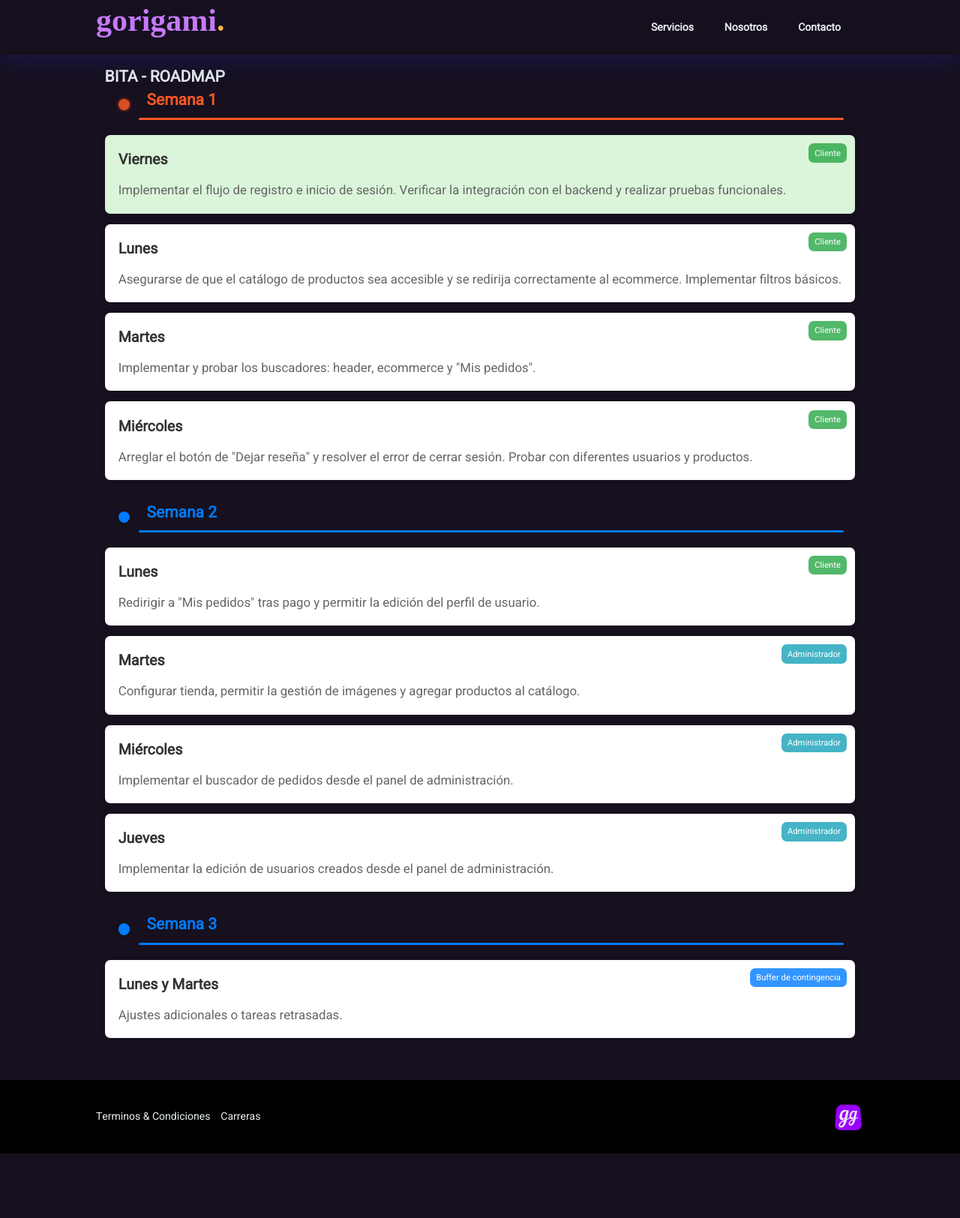
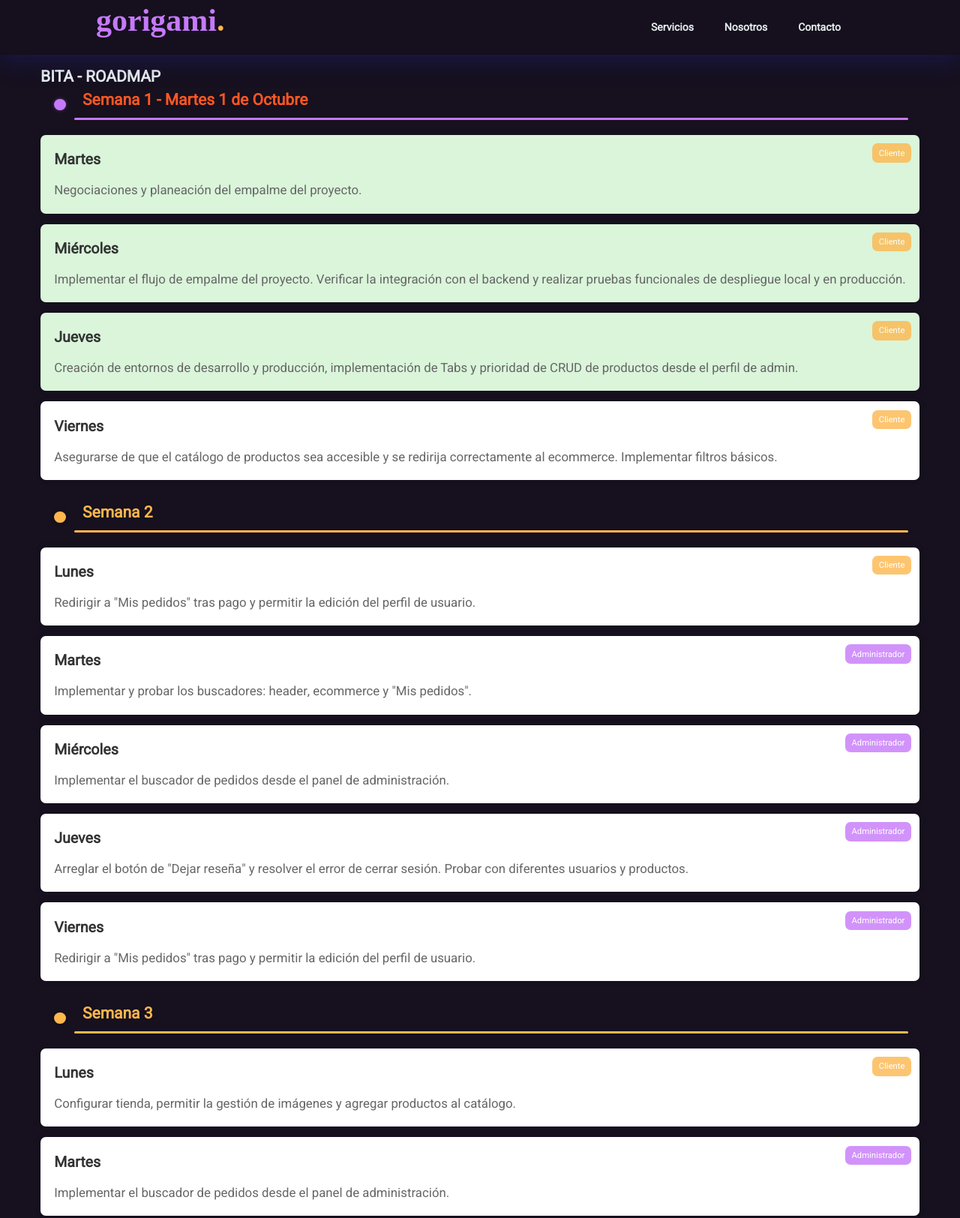
Before and after one commit to gorigamidev/gorigami, an Astro site: page /bita-roadmap in a window 1280 px wide. Shown: the part 11-1635 px from the top of the page at 75% size. Before the commit the page ends 1549 px from the top, so only its background shows below. Built offline with nearby package versions, Linux system fonts and the light colour scheme; Astro itself is replaced by a stand-in of ours; a web font is replaced by a local one.

Commit message:
Fixed the roadmap

```diff
--- a/src/components/others/bita.astro
+++ b/src/components/others/bita.astro
@@ -5,32 +5,32 @@
 
         <!-- Week 1 -->
         <div class="week-1">
-            <div class="week-header active">Semana 1</div>
+            <div class="week-header active">Semana 1 - <span class="date">Martes 1 de Octubre</span></div>
             <div class="point active"></div>
             <div class="week-divider active"></div>
 
             <li class="timeline-item reached">
                 <span class="label cliente">Cliente</span>
-                <h3>Viernes</h3>
-                <p>Implementar el flujo de registro e inicio de sesión. Verificar la integración con el backend y realizar pruebas funcionales.</p>
+                <h3>Martes</h3>
+                <p>Negociaciones y planeación del empalme del proyecto.</p>
+            </li>
+
+            <li class="timeline-item reached">
+                <span class="label cliente">Cliente</span>
+                <h3>Miércoles</h3>
+                <p>Implementar el flujo de empalme del proyecto. Verificar la integración con el backend y realizar pruebas funcionales de despliegue local y en producción.</p>
+            </li>
+
+            <li class="timeline-item reached">
+                <span class="label cliente">Cliente</span>
+                <h3>Jueves</h3>
+                <p>Creación de entornos de desarrollo y producción, implementación de Tabs y prioridad de CRUD de productos desde el perfil de admin.</p>
             </li>
 
             <li class="timeline-item">
                 <span class="label cliente">Cliente</span>
-                <h3>Lunes</h3>
+                <h3>Viernes</h3>
                 <p>Asegurarse de que el catálogo de productos sea accesible y se redirija correctamente al ecommerce. Implementar filtros básicos.</p>
-            </li>
-
-            <li class="timeline-item">
-                <span class="label cliente">Cliente</span>
-                <h3>Martes</h3>
-                <p>Implementar y probar los buscadores: header, ecommerce y "Mis pedidos".</p>
-            </li>
-
-            <li class="timeline-item">
-                <span class="label cliente">Cliente</span>
-                <h3>Miércoles</h3>
-                <p>Arreglar el botón de "Dejar reseña" y resolver el error de cerrar sesión. Probar con diferentes usuarios y productos.</p>
             </li>
         </div>
 
@@ -49,7 +49,7 @@
             <li class="timeline-item">
                 <span class="label administrador">Administrador</span>
                 <h3>Martes</h3>
-                <p>Configurar tienda, permitir la gestión de imágenes y agregar productos al catálogo.</p>
+                <p>Implementar y probar los buscadores: header, ecommerce y "Mis pedidos".</p>
             </li>
 
             <li class="timeline-item">
@@ -61,7 +61,13 @@
             <li class="timeline-item">
                 <span class="label administrador">Administrador</span>
                 <h3>Jueves</h3>
-                <p>Implementar la edición de usuarios creados desde el panel de administración.</p>
+                <p>Arreglar el botón de "Dejar reseña" y resolver el error de cerrar sesión. Probar con diferentes usuarios y productos.</p>
+            </li>
+
+            <li class="timeline-item">
+                <span class="label administrador">Administrador</span>
+                <h3>Viernes</h3>
+                <p>Redirigir a "Mis pedidos" tras pago y permitir la edición del perfil de usuario.</p>
             </li>
         </div>
 
@@ -72,8 +78,32 @@
             <div class="week-divider"></div>
 
             <li class="timeline-item">
-                <span class="label">Buffer de contingencia</span>
-                <h3>Lunes y Martes</h3>
+                <span class="label cliente">Cliente</span>
+                <h3>Lunes</h3>
+                <p>Configurar tienda, permitir la gestión de imágenes y agregar productos al catálogo.</p>
+            </li>
+
+            <li class="timeline-item">
+                <span class="label administrador">Administrador</span>
+                <h3>Martes</h3>
+                <p>Implementar el buscador de pedidos desde el panel de administración.</p>
+            </li>
+
+            <li class="timeline-item">
+                <span class="label administrador">Administrador</span>
+                <h3>Miércoles</h3>
+                <p>Implementar la edición de usuarios creados desde el panel de administración.</p>
+            </li>
+
+            <li class="timeline-item">
+                <span class="label administrador">Administrador</span>
+                <h3>Jueves</h3>
+                <p>Ajustes adicionales o tareas retrasadas.</p>
+            </li>
+
+            <li class="timeline-item">
+                <span class="label administrador">Administrador</span>
+                <h3>Viernes</h3>
                 <p>Ajustes adicionales o tareas retrasadas.</p>
             </li>
         </div>
@@ -101,17 +131,6 @@
             position: relative;
         }
 
-        /* Línea de tiempo principal */
-        /* .timeline:before {
-            content: '';
-            position: absolute;
-            left: -.5rem;
-            top: 0;
-            width: .2rem;
-            height: 100%;
-            background-color: #ecececc4;
-        } */
-
         /* Puntos redondeados */
         .point {
             position: absolute;
@@ -119,15 +138,15 @@
             top: 1rem;
             width: 1.1rem;
             height: 1.1rem;
-            background-color: #007bff;
+            background-color: #FDB74D;
             border-radius: 100%;
             box-shadow: 0 0 5px rgba(0, 0, 0, 0.3);
             transition: background-color 0.3s ease-in-out;
         }
 
         .point.active {
-            background-color: #da4c21;
-            box-shadow: 0 0 5px rgba(255, 87, 34, 0.6);
+            background-color: #C679FA;
+            box-shadow: 0 0 5px #c679fa5d
         }
         .week-1, .week-2, .week-3{
             position: relative;
@@ -163,7 +182,7 @@
         .label {
             display: inline-block;
             padding: .3rem .6rem;
-            background-color: #007bff;
+            background-color: #FDB74D;
             color: white;
             font-size: .8rem;
             border-radius: .5rem;
@@ -174,18 +193,18 @@
         }
 
         .label.cliente {
-            background-color: #28a745;
+            background-color: #FDB74D;
         }
 
         .label.administrador {
-            background-color: #17a2b8;
+            background-color: #C679FA;
         }
 
         /* Estilos para las semanas */
         .week-header {
             font-size: 1.5rem;
             font-weight: bold;
-            color: #007bff;
+            color: #FDB74D;
             margin-bottom: .6rem;
             padding-left: 4rem;
             position: relative;
@@ -198,7 +217,7 @@
         /* Línea divisora para cada semana */
         .week-divider {
             height: .2rem;
-            background-color: #007bff;
+            background-color: #FDB74D;
             width: calc(100% - 60px);
             margin-left: 45px;
             margin-bottom: 20px;
@@ -207,7 +226,7 @@
 
         /* Para la semana activa, resaltar */
         .week-divider.active {
-            background-color: #ff5722;
+            background-color: #C679FA;
         }
 
         /* Media Queries */
```
